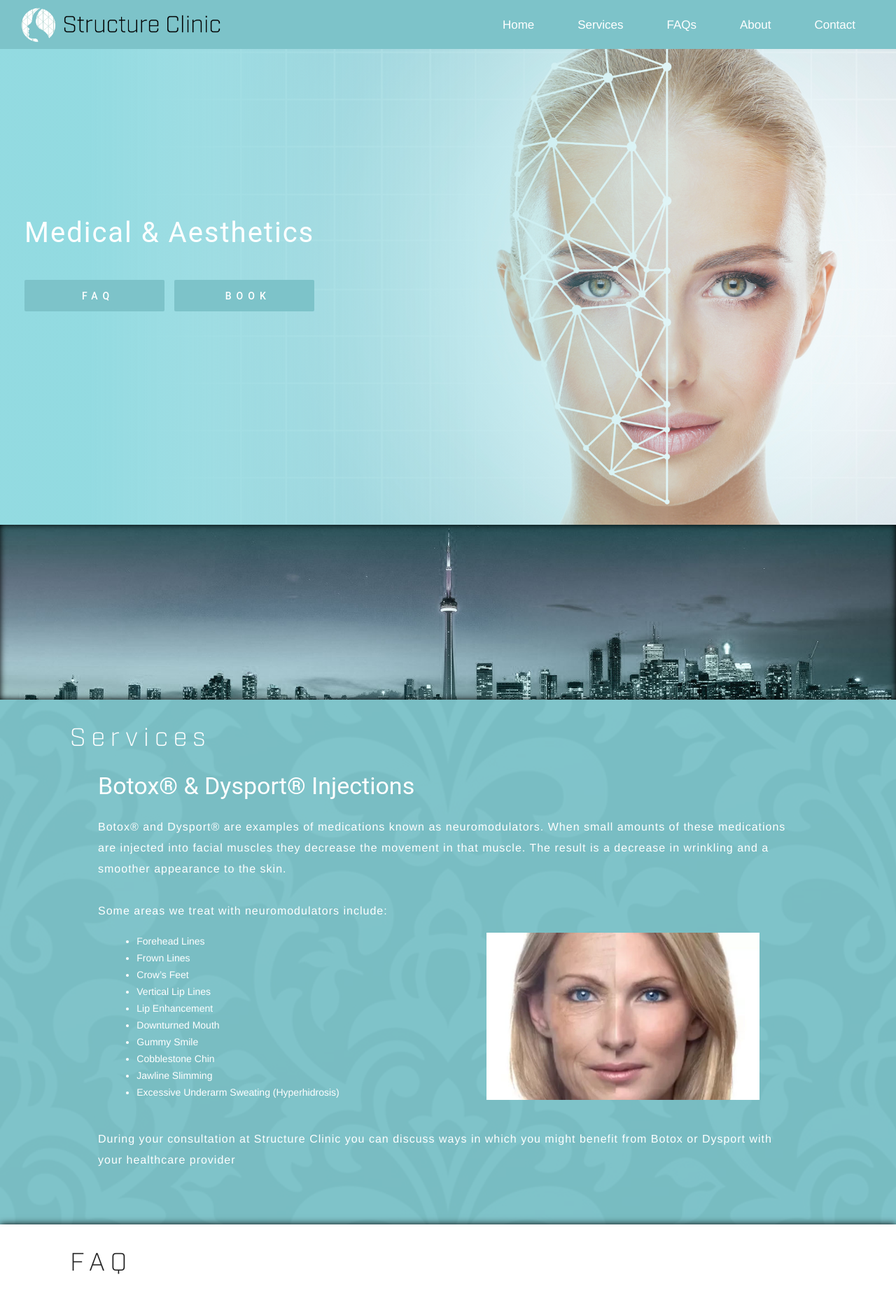
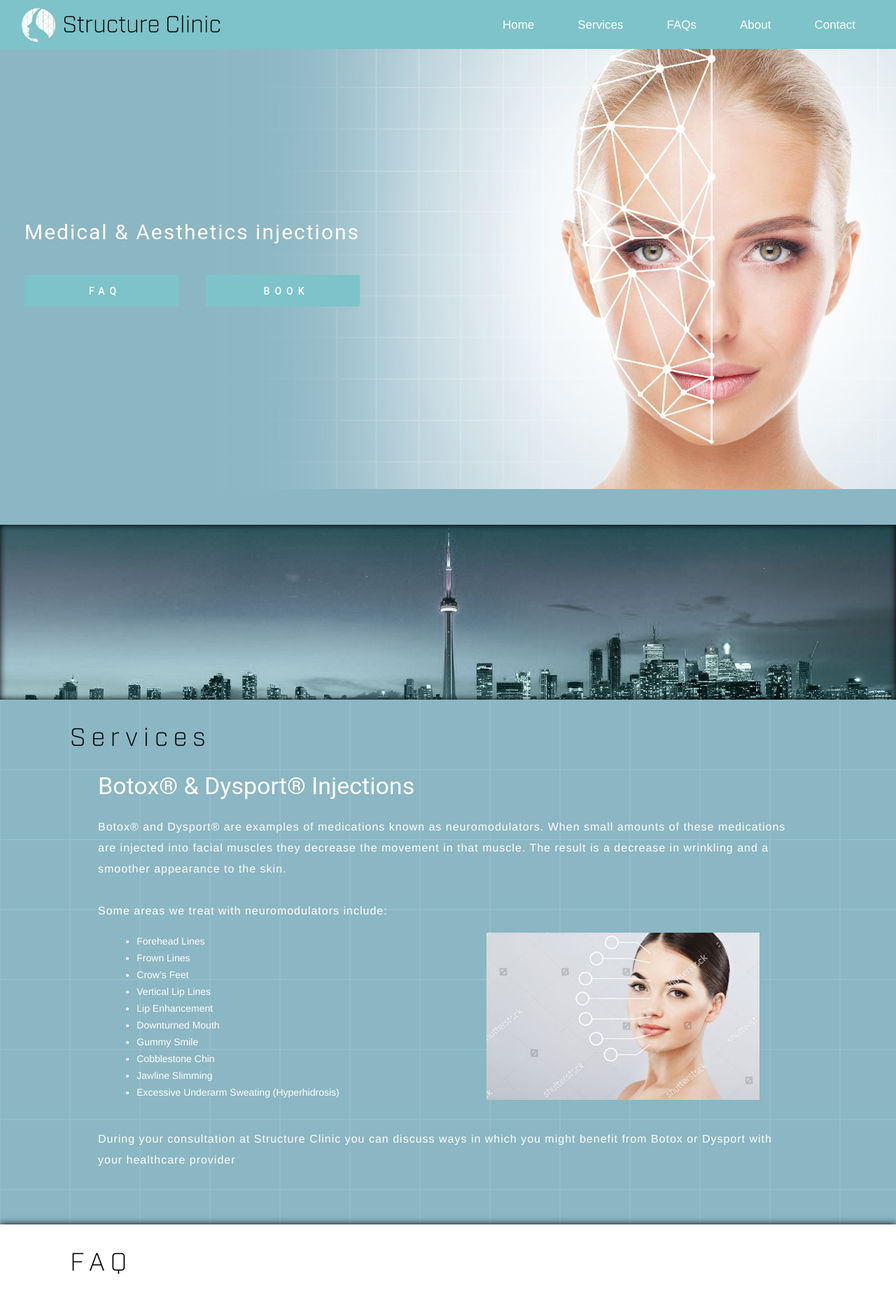
Before and after one commit to SparkleFox17/structureClinic, a PHP site: page / in a window 1280 px wide. Shown: the top 1868 px of the page at 70% size. Run offline with PHP 8.4, Linux system fonts and the light colour scheme.

Commit message:
revision on colour

```diff
--- a/css/main.css
+++ b/css/main.css
@@ -26,6 +26,7 @@ button{
     text-transform:capitalize;
     letter-spacing: 8px;
     font-family: 'industryw00-lightregular';
+    color: #000;
 }
 /*generic*/
 
@@ -110,7 +111,13 @@ section:nth-child(even) {
     max-height: 700px;
 }
 #slide0{
-    background:linear-gradient(to left, rgba(101, 203, 212, 0) 0%, rgba(101, 203, 212, .7) 90%), url('../imgs/home.png') 150px 0% / cover no-repeat;
+    /*background:linear-gradient(to left, rgba(101, 203, 212, 0) 0%, rgba(101, 203, 212, .7) 90%), url('../imgs/home.png') 150px 0% / cover no-repeat;*/
+    background-image: url(../imgs/home.png);
+    background-size: 88%;
+    color: #fff;
+    background-position: 310px 0%;
+    background-repeat: no-repeat;
+    background-color: #8bb6c3;
 }
 #slide1{
     background:linear-gradient(to right, rgba(101, 203, 212, 0) 0%, rgba(101, 203, 212, 0.7) 70%), url('../imgs/damask.jpg') 50% 50% / cover no-repeat;
@@ -130,7 +137,7 @@ section:nth-child(even) {
     border: 5px solid #7dc3c9!important;
     background-color: #7dc3c9;
     width: 100%;
-    min-width: 200px;
+    min-width: 220px;
     margin-top: 20px;
     transition: all .2s ease;
 }
@@ -155,7 +162,7 @@ section:nth-child(even) {
     background:transparent;
 }
 #home .container-big h1{
-    font-size:40px;
+    font-size:30px;
     letter-spacing:2px;
 }
 #home .container-big p{
@@ -191,7 +198,7 @@ section:nth-child(even) {
 #about {
     height: auto;
     background: #fff;
-    background-color: #7dc3c9;
+    background-color: #8bb6c3;
     color: #fff;
     min-height: 500px;
 }
@@ -209,7 +216,7 @@ section:nth-child(even) {
 
 /*SERVICES*/
 #services {
-    background-color: #7dc3c9;
+    background-color: #8bb6c3;
     color: #fff;
     height:auto;
 }
@@ -217,9 +224,8 @@ section:nth-child(even) {
     width:100%;
     height:100%;
     position:absolute;
-    opacity:.05;
-    background-image:url('../imgs/damask.jpg');
-    background-size:cover;
+    opacity:.09;
+    background-image:url('../imgs/grid.png');
 }
 #services .container{
     background-color:transparent;
--- a/template/home.php
+++ b/template/home.php
@@ -23,7 +23,7 @@
                 <div class="container-big">
                     <div class="slide-text">
                         <!--<img src="./imgs/logo-flat.png" width="300" style="margin-top: -7px;" />-->
-                        <h1>Medical &amp; Aesthetics</h1>
+                        <h1>Medical &amp; Aesthetics injections</h1>
                         <!--<p>Put your best face forward</p>-->
                         <br/>
                         <div class="simpleflex">
--- a/template/services.php
+++ b/template/services.php
@@ -27,7 +27,7 @@
                 <li>Excessive Underarm Sweating (Hyperhidrosis)</li>
             </ul>
             <div>
-                <img class="serviceImg" src="./imgs/service1.jpeg" alt="">
+                <img class="serviceImg" src="./imgs/service1.jpg" alt="">
             </div>
         </div>
         <br/><br/>
```
Also changed, not shown: imgs/grid.png (added), imgs/service1.jpg (added), imgs/stock-photo-portrait-of-young-female-with-clean-fresh-skin-antiaging-concept-attractive-girl-with-naked-674463898.jpg (added), 2 other files.
